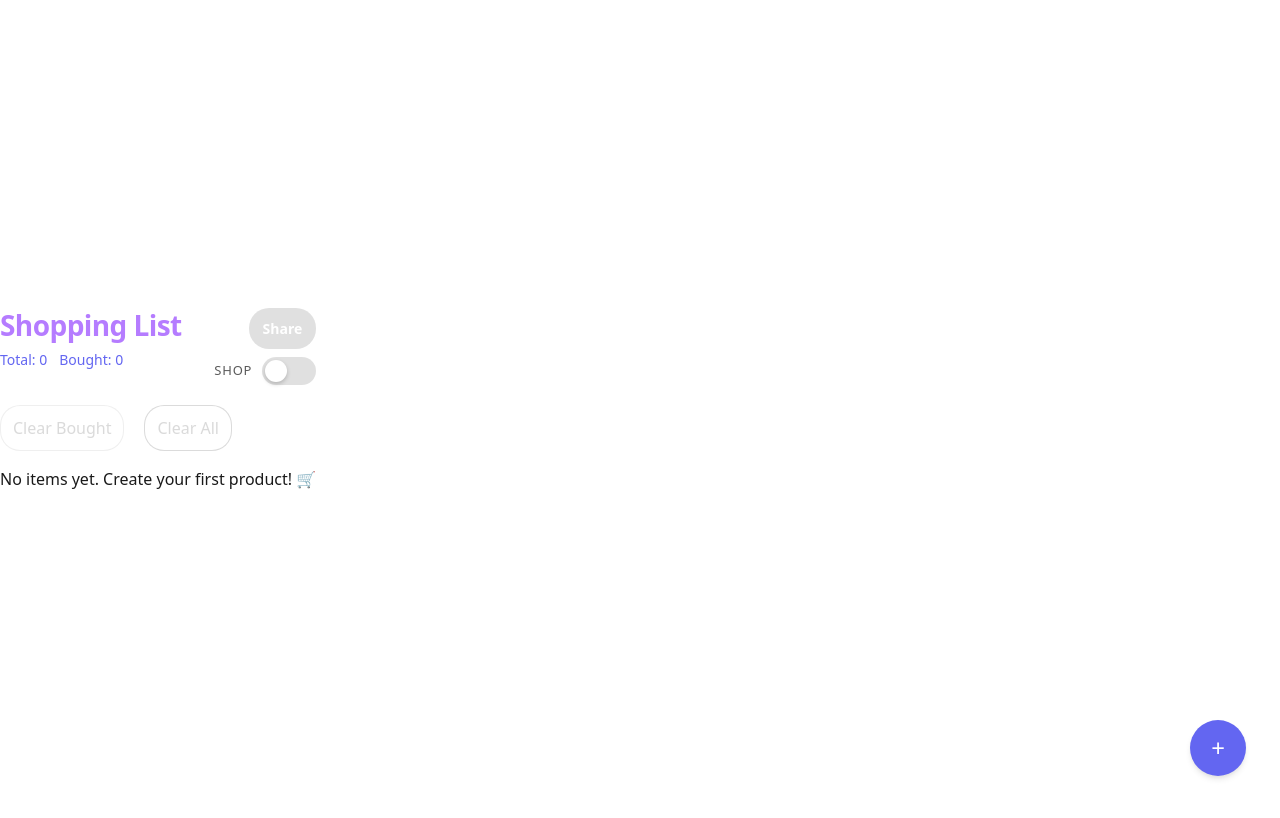
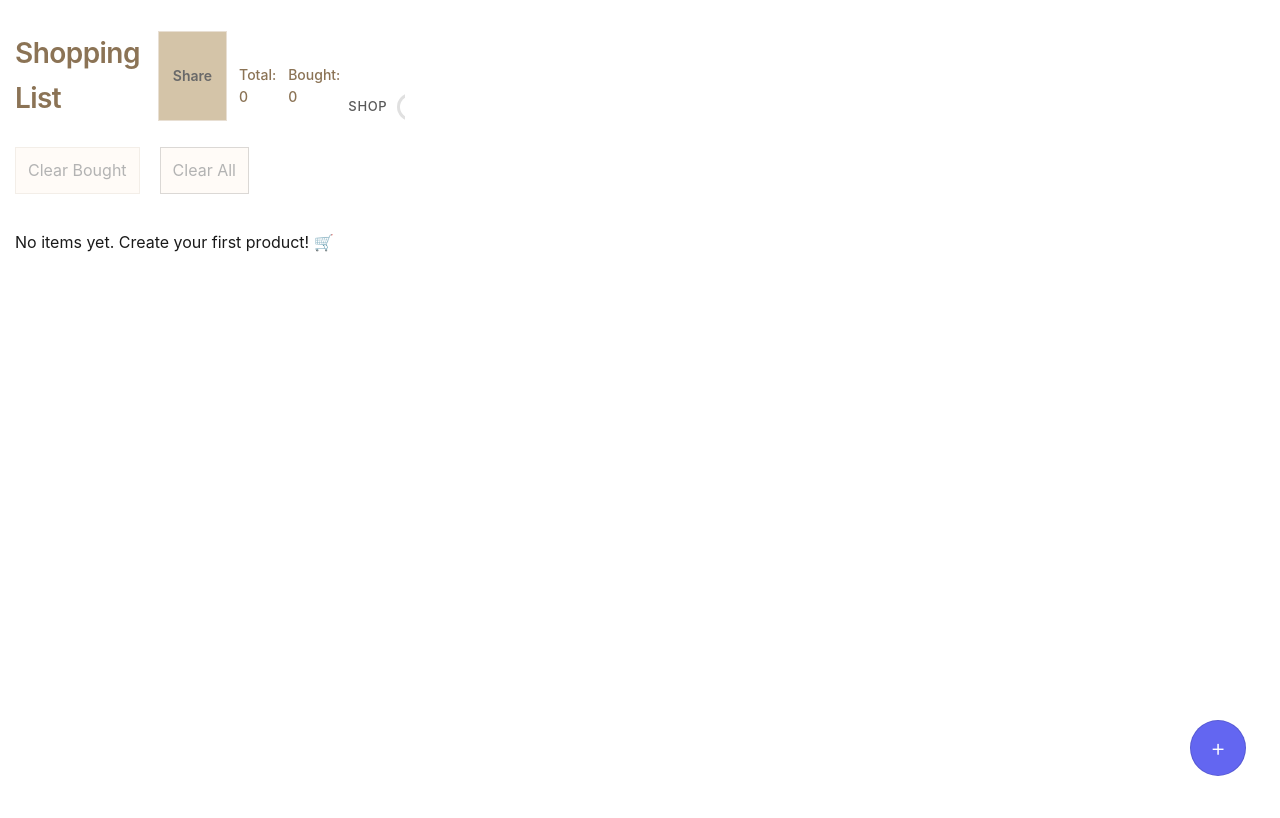
Before and after one commit to kksyai/vibe-makroapp, a React (Vite) app: page / in a window 1280 px wide. Shown: the top 818 px of the page. Built offline with nearby package versions, Linux system fonts and the light colour scheme.

Commit message:
fix: flatten UI styling and normalize item names

```diff
--- a/src/App.css
+++ b/src/App.css
@@ -5,22 +5,27 @@
   --muted: rgba(0,0,0,0.65);
   --border: rgba(0,0,0,0.12);
   --border-strong: rgba(0,0,0,0.2);
-  --shadow: 0 8px 24px rgba(0,0,0,0.08);
-  --accent-purple: #b57cff;
+  --shadow: none;
+  --accent-warm: #8B7355;      /* Warm Olive */
+  --accent-light: #D4C4A8;    /* Light Olive */
+  --accent-dark: #6B5B47;     /* Dark Olive */
 }
 
 body {
   max-width: 390px;
-  margin: 0;
-  background: var(--bg);
+  margin: 15px;
+  /*background: #FFF8F0;     Cream background */
   color: var(--text);
+  font-family: 'Inter', -apple-system, BlinkMacSystemFont, 'Segoe UI', Arial, sans-serif;
+  font-size: 16px;
+  line-height: 1.6;
 }
 
 .wrap {
   max-width: 350px;
   margin: 0 auto;
   padding: 20px;
-  font-family: system-ui, -apple-system, Segoe UI, Roboto, Arial, sans-serif;
+  font-family: 'Inter', -apple-system, BlinkMacSystemFont, 'Segoe UI', Arial, sans-serif;
 }
 
 .header {
@@ -28,7 +33,10 @@ body {
   align-items: center;
   justify-content: space-between;
   gap: 12px;
-  margin: 6px 0 12px;
+  margin: 6px 0 0px;
+
+  /* display: grid;
+  grid-template-columns: 1fr 1fr; */
 }
 
 .header-title {
@@ -38,23 +46,31 @@ body {
 }
 
 .header-left {
-  display: flex;
-  flex-direction: column;
-  gap: 8px;
+  /* display: flex;
+  flex-direction: column; */
+  grid-template-columns: 1fr auto;
+  align-self: stretch;
+  gap: 18px;
+
+  display: grid;
+
 }
 
 .header-right {
-  display: flex;
-  flex-direction: column;
+  /* display: flex;
+  flex-direction: column; */
   gap: 8px;
   align-items: flex-end;
+  align-self: stretch;
+  display: grid;
+  grid-template-columns: 1fr auto;
 }
 
 .header h1 {
   margin: 0;
   font-size: 28px;
   letter-spacing: -0.02em;
-  color:var(--accent-purple);
+  color:var(--accent-warm);
 }
 
 .mode-switch-container {
@@ -92,8 +108,8 @@ body {
   right: 0;
   bottom: 0;
   background-color: var(--border);
-  transition: 0.3s;
-  border-radius: 28px;
+  transition: none;
+  /* border-radius: 28px; */
 }
 
 .switch-slider:before {
@@ -104,22 +120,19 @@ body {
   left: 3px;
   bottom: 3px;
   background-color: white;
-  transition: 0.3s;
+  transition: none;
   border-radius: 50%;
-  box-shadow: 0 2px 4px rgba(0,0,0,0.2);
+  box-shadow: none;
 }
 
 .mode-switch input:checked + .switch-slider {
-  background-color: var(--accent-purple);
+  background-color: var(--accent-warm);
 }
 
 .mode-switch input:checked + .switch-slider:before {
   transform: translateX(26px);
 }
 
-.mode-switch:hover .switch-slider {
-  box-shadow: 0 0 0 4px rgba(181, 124, 255, 0.1);
-}
 
 .meta {
   display: flex;
@@ -130,24 +143,22 @@ body {
 .meta-count {
   display: flex;
   gap: 12px;
-  color: var(--accent-purple);
+  color: var(--accent-warm);
 }
 
 .meta-count {
   display: flex;
   gap: 12px;
-  color: var(--accent-purple);
+  color: var(--accent-warm);
   margin-bottom: 12px;
 }
 
 .panel {
-  background: var(--card);
-  border: 1px solid var(--border);
-  border-radius: 16px;
+  background: #FFF8F0;
+  border: none;
   padding: 16px;
-  box-shadow: var(--shadow);
+  box-shadow: none;
   margin-bottom: 14px;
-
 }
 
 .form .row {
@@ -178,19 +189,15 @@ input, select { /* bubbles */
   box-sizing: border-box;
   width: 100%;
   padding: 12px 12px;
-  border: 1px solid var(--border);
-  border-radius: 20px;
+  border: none;
   outline: none;
-  background: white;
-  /* transition: border-color 120ms ease, box-shadow 120ms ease; */
-  color: var(--black);
-  caret-color: var(--black);
-
+  background: transparent;
+  color: #696969;
+  caret-color: #8B7355;
 }
 
 input:focus, select:focus {
-  border-color: var(--border-strong);
-  box-shadow: 0 0 0 4px rgba(0,0,0,0.06);
+  box-shadow: none;
 }
 
 .controls {
@@ -199,6 +206,7 @@ input:focus, select:focus {
   gap: 10px;
   margin-top: 10px;
   align-items: center;
+  padding: 0px 0px 20px 0px;
 }
 
 
@@ -211,18 +219,19 @@ input:focus, select:focus {
 }
 
 button {
-  border: 1px solid var(--border);
-  background: white;
-  border-radius: 20px;
+  border: 1px solid #E8DFD3;
+  background: #FFF8F0;
+  /* border-radius: 20px; */
   padding: 10px 12px;
   cursor: pointer;
   margin-right: 10px;
-  transition: transform 120ms ease, box-shadow 120ms ease, border-color 120ms ease;
+  transition: none;
+  color: #696969;
 }
 
 button.chip {
   border: 1px solid var(--border);
-  border-radius: 20px;
+  /* border-radius: 20px; */
   font-size: 1em;
   color: var(--black);
   padding: 10px 12px;
@@ -231,11 +240,10 @@ button.chip {
 }
 
 .share-button {
-  background: var(--border);
-  color: white;
-  border: none;
+  background: var(--accent-light);
+  color: #696969;
+  border: 1px solid #E8DFD3;
   padding: 10px 14px;
-  border-radius: 20px;
   font-weight: 600;
   margin-right: 0px;
 }
@@ -245,16 +253,6 @@ button.chip {
   color: var(--muted);
 }
 
-button:hover {
-  transform: translateY(-1px);
-  box-shadow: 0 8px 18px rgba(0,0,0,0.08);
-  border-color: var(--border-strong);
-}
-
-button:active {
-  transform: translateY(0px);
-  box-shadow: none;
-}
 
 button.small {
   padding: 6px 8px;
@@ -272,12 +270,11 @@ button.primary { /* кнопка Add */
   width: 80%;
   margin-left: auto;
   background: #ffb3d9;
-  border: none;
+  border: 1px solid #E8DFD3;
 }
 
 button.primary:active {
-  transform: translateY(0);
-  box-shadow: none;
+  transform: none;
 }
 
 button.ghost {
@@ -301,11 +298,25 @@ button:disabled {
 }
 
 .category h2 {
-  margin: 0 0 8px 2px;
+  /* margin: 0 0 16px 8px; */
   font-size: 14px;
-  color: var(--accent-purple);
+  /* color: #8B7355; */
   text-transform: uppercase;
   letter-spacing: 0.06em;
+  font-weight: 600;
+  position: relative;
+}
+
+.category h2::before {
+  content: '';
+  position: absolute;
+  left: -8px;
+  top: 50%;
+  transform: translateY(-50%);
+  width: 4px;
+  height: 16px;
+  /* background: #8B7355;
+  border-radius: 2px; */
 }
 
 ul {
@@ -319,13 +330,14 @@ ul {
   display: grid;
   grid-template-columns: 2fr 1fr auto;
   box-sizing: border-box;
-  gap: 12px;
+  gap: 5px;
   align-items: center;
-  padding: 12px;
-  border: 1px solid var(--border);
-  border-radius: 16px;
-  box-shadow: 0 10px 22px rgba(0,0,0,0.06);
-  margin-bottom: 8px;
+  padding-left: 5px;
+  padding-right: 5px;
+  padding-top: 0px;
+  padding-bottom: 0px;
+  border: none;
+  box-shadow: none;
 }
 
 /* Shopping mode: align checkbox to the left and use compact layout */
@@ -345,17 +357,16 @@ ul {
   appearance: none;
   width: 22px;
   height: 22px;
-  border-radius: 50%;
-  border: 2px solid var(--border);
-  background: white;
+  /* border-radius: 50%; */
+  border: none;
+  background: var(--border);
   display: inline-block;
   cursor: pointer;
-  transition: background 120ms ease, border-color 120ms ease, box-shadow 120ms ease;
+  transition: none;
 }
 .wrap.shop-mode .item .check input:checked {
-  background: var(--accent-purple);
-  border-color: var(--accent-purple);
-  box-shadow: inset 0 0 0 6px white; /* white inner circle */
+  background: var(--accent-warm);
+  box-shadow: none;
 }
 
 /* edit-mode chip checkboxes: smaller, tighter spacing, align to right inside chip */
@@ -413,8 +424,7 @@ ul {
   outline: none;
 }
 .inline-qty:focus {
-  box-shadow: 0 0 0 4px rgba(181,124,255,0.08);
-  border-radius: 8px;
+  box-shadow: none;
 }
 
 .actions {
@@ -459,36 +469,22 @@ ul {
   text-decoration: none;
   position: relative;
   display: inline-block;
-  transition: background-color 120ms ease, text-decoration 120ms ease;
-}
-
-.unit-select:hover {
-  background-color: rgba(181, 124, 255, 0.1);
-  text-decoration: underline;
-  text-decoration-color: var(--accent-purple);
-  text-underline-offset: 2px;
-}
-
-.unit-select:focus {
-  background-color: rgba(181, 124, 255, 0.15);
-  text-decoration: underline;
-  text-decoration-color: var(--accent-purple);
-  text-underline-offset: 2px;
-}
-
-.unit-select:active {
-  background-color: rgba(181, 124, 255, 0.2);
+  transition: none;
 }
 
 .empty {
-  padding: 18px;
-  border: 1px dashed rgba(0,0,0,0.25);
-  border-radius: 16px;
-  color: var(--muted); /* текст когда список пустой */
-  background: rgba(255,255,255,0.7);
+  padding: 24px;
+  border: none;
+  border-radius: 0;
+  color: #8B7355;
+  background: rgba(255, 248, 240, 0.5);
+  text-align: center;
+  font-size: 16px;
 }
 
 .footer {
   margin-top: 12px;
-  color: var(--muted);
+  color: #8B7355;
+  text-align: center;
+  font-size: 14px;
 }
--- a/src/components/AddProductModal.css
+++ b/src/components/AddProductModal.css
@@ -38,30 +38,29 @@
 .form-group input,
 .form-group select {
   padding: 10px 12px;
-  border: 1px solid var(--border, #e5e7eb);
-  border-radius: 8px;
+  border: none;
+  border-radius: 0;
   font-size: 16px;
   font-family: inherit;
-  background: white;
+  background: transparent;
   color: var(--text-primary, #1f2937);
-  transition: border-color 0.2s ease, box-shadow 0.2s ease;
+  transition: none;
 }
 
 .form-group input:focus,
 .form-group select:focus {
   outline: none;
-  border-color: var(--primary, #6366f1);
-  box-shadow: 0 0 0 3px rgba(99, 102, 241, 0.1);
+  box-shadow: none;
 }
 
 .form-group input.error,
 .form-group select.error {
-  border-color: var(--danger, #ef4444);
+  border-color: transparent;
 }
 
 .form-group input.error:focus,
 .form-group select.error:focus {
-  box-shadow: 0 0 0 3px rgba(239, 68, 68, 0.1);
+  box-shadow: none;
 }
 
 .error-message {
@@ -80,42 +79,26 @@
   flex: 1;
   padding: 12px;
   border: 1px solid var(--border, #e5e7eb);
-  border-radius: 12px;
-  background: white;
+  border-radius: 0;
+  background: transparent;
   color: var(--text-primary, #1f2937);
   font-size: 16px;
   font-weight: 500;
   cursor: pointer;
-  transition: all 0.2s ease;
-}
-
-.button-secondary:hover {
-  background: var(--border, #e5e7eb);
-}
-
-.button-secondary:active {
-  transform: scale(0.98);
+  transition: none;
 }
 
 .button-primary {
   flex: 1;
   padding: 12px;
-  border: none;
-  border-radius: 12px;
+  border: 1px solid var(--border, #e5e7eb);
+  border-radius: 0;
   background: var(--primary, #6366f1);
   color: white;
   font-size: 16px;
   font-weight: 600;
   cursor: pointer;
-  transition: all 0.2s ease;
-}
-
-.button-primary:hover {
-  background: var(--primary-dark, #4f46e5);
-}
-
-.button-primary:active {
-  transform: scale(0.98);
+  transition: none;
 }
 
 @media (max-width: 640px) {
--- a/src/components/CategorySection.css
+++ b/src/components/CategorySection.css
@@ -1,5 +1,5 @@
 .category-section {
-  margin-bottom: 16px;
+  margin-bottom: 10px;
 }
 
 .category-title {
@@ -16,5 +16,5 @@
   margin: 0;
   padding: 0;
   display: grid;
-  gap: 8px;
+  gap: 0px;
 }
--- a/src/components/FloatingButton.css
+++ b/src/components/FloatingButton.css
@@ -5,27 +5,18 @@
   width: 56px;
   height: 56px;
   border-radius: 28px;
-  border: none;
+  border: 1px solid var(--border, #e5e7eb);
   background: var(--primary, #6366f1);
   color: white;
   font-size: 24px;
   font-weight: 300;
   cursor: pointer;
-  box-shadow: 0 4px 6px -1px rgba(0, 0, 0, 0.1), 0 2px 4px -1px rgba(0, 0, 0, 0.06);
-  transition: transform 0.2s ease, box-shadow 0.2s ease;
+  box-shadow: none;
+  transition: none;
   display: flex;
   align-items: center;
   justify-content: center;
   z-index: 100;
-}
-
-.floating-button:hover {
-  transform: scale(1.05);
-  box-shadow: 0 10px 15px -3px rgba(0, 0, 0, 0.1), 0 4px 6px -2px rgba(0, 0, 0, 0.05);
-}
-
-.floating-button:active {
-  transform: scale(0.95);
 }
 
 @media (max-width: 640px) {
--- a/src/components/Header.css
+++ b/src/components/Header.css
@@ -1,16 +1,23 @@
 .header {
   display: flex;
-  align-items: flex-start;
+  align-items: center;
   justify-content: space-between;
   gap: 12px;
-  margin-bottom: 16px;
-  padding: 8px 0;
+  margin: 6px 0 12px;
+  background: transparent;
+  border-radius: 0;
+  padding: 16px 0px;
+  box-shadow: none;
+  position: relative;
+  overflow: hidden;
 }
 
 .header-left {
   display: flex;
   flex-direction: column;
   gap: 8px;
+  position: relative;
+  z-index: 1;
 }
 
 .header-right {
@@ -18,58 +25,49 @@
   flex-direction: column;
   gap: 8px;
   align-items: flex-end;
+  position: relative;
+  z-index: 1;
 }
 
 .header-title {
   font-size: 24px;
-  font-weight: 700;
+  font-weight: 600;
   margin: 0;
   letter-spacing: -0.02em;
-  color: var(--primary, #6366f1);
+  color: #1f2937;
+  position: relative;
+  z-index: 1;
 }
 
 .meta-count {
   display: flex;
   gap: 12px;
+  color: #6b7280;
   font-size: 14px;
-  color: var(--text-secondary, #6b7280);
+  font-weight: 500;
 }
 
 .meta-count-item {
-  color: var(--primary, #6366f1);
+  color: inherit;
   font-weight: 500;
 }
 
 .share-button {
-  background: var(--primary-light, #e0e7ff);
-  color: var(--primary, #6366f1);
-  border: none;
+  background: transparent;
+  color: #1f2937;
+  border: 1px solid #e5e7eb;
+  border-radius: 0;
   padding: 8px 16px;
-  border-radius: 12px;
+  font-weight: 600;
   font-size: 14px;
-  font-weight: 500;
   cursor: pointer;
-  transition: all 0.2s ease;
-  position: relative;
-}
-
-.share-button:hover {
-  background: var(--primary-dark, #4f46e5);
-  color: white;
-}
-
-.share-button:active {
-  transform: scale(0.95);
 }
 
 .copied-badge {
-  position: absolute;
-  bottom: -20px;
-  left: 50%;
-  transform: translateX(-50%);
-  font-size: 12px;
-  color: var(--success, #10b981);
-  white-space: nowrap;
+  font-size: 13px;
+  color: #6b7280;
+  margin-left: 8px;
+  font-weight: 500;
 }
 
 .mode-switch-container {
@@ -80,10 +78,12 @@
 
 .switch-label {
   font-size: 13px;
-  color: var(--text-secondary, #6b7280);
-  font-weight: 500;
+  color: #6b7280;
+  font-weight: 600;
   text-transform: uppercase;
-  letter-spacing: 0.06em;
+  letter-spacing: 0.05em;
+  position: relative;
+  z-index: 1;
 }
 
 .mode-switch {
@@ -107,8 +107,8 @@
   left: 0;
   right: 0;
   bottom: 0;
-  background-color: var(--border, #e5e7eb);
-  transition: 0.3s;
+  background-color: #e5e7eb;
+  transition: none;
   border-radius: 28px;
 }
 
@@ -119,23 +119,20 @@
   width: 22px;
   left: 3px;
   bottom: 3px;
-  background-color: white;
-  transition: 0.3s;
+  background-color: #ffffff;
+  transition: none;
   border-radius: 50%;
-  box-shadow: 0 2px 4px rgba(0, 0, 0, 0.1);
+  box-shadow: none;
 }
 
 .mode-switch input:checked + .switch-slider {
-  background-color: var(--primary, #6366f1);
+  background-color: #d1d5db;
 }
 
 .mode-switch input:checked + .switch-slider:before {
-  transform: translateX(24px);
+  transform: translateX(26px);
 }
 
-.mode-switch:hover .switch-slider {
-  box-shadow: 0 0 0 4px rgba(99, 102, 241, 0.1);
-}
 
 @media (max-width: 640px) {
   .header {
--- a/src/components/Header.jsx
+++ b/src/components/Header.jsx
@@ -5,13 +5,7 @@ export default function Header({ mode, onToggleMode, totalCount, checkedCount, o
     <header className="header">
       <div className="header-left">
         <h1 className="header-title">Shopping List</h1>
-        <div className="meta-count">
-          <span className="meta-count-item">Total: {totalCount}</span>
-          <span className="meta-count-item">Bought: {checkedCount}</span>
-        </div>
-      </div>
 
-      <div className="header-right">
         <button
           className="share-button"
           onClick={onShare}
@@ -20,6 +14,15 @@ export default function Header({ mode, onToggleMode, totalCount, checkedCount, o
           Share
           {copied && <span className="copied-badge">Copied!</span>}
         </button>
+
+      </div>
+
+      <div className="header-right">
+
+        <div className="meta-count">
+          <span className="meta-count-item">Total: {totalCount}</span>
+          <span className="meta-count-item">Bought: {checkedCount}</span>
+        </div>
 
         <div className="mode-switch-container">
           <span className="switch-label">{mode === "edit" ? "SHOP" : "EDIT"}</span>
--- a/src/components/ItemEditModal.css
+++ b/src/components/ItemEditModal.css
@@ -38,30 +38,29 @@
 .form-group input,
 .form-group select {
   padding: 10px 12px;
-  border: 1px solid var(--border, #e5e7eb);
-  border-radius: 8px;
+  border: none;
+  border-radius: 0;
   font-size: 16px;
   font-family: inherit;
-  background: white;
+  background: transparent;
   color: var(--text-primary, #1f2937);
-  transition: border-color 0.2s ease, box-shadow 0.2s ease;
+  transition: none;
 }
 
 .form-group input:focus,
 .form-group select:focus {
   outline: none;
-  border-color: var(--primary, #6366f1);
-  box-shadow: 0 0 0 3px rgba(99, 102, 241, 0.1);
+  box-shadow: none;
 }
 
 .form-group input.error,
 .form-group select.error {
-  border-color: var(--danger, #ef4444);
+  border-color: transparent;
 }
 
 .form-group input.error:focus,
 .form-group select.error:focus {
-  box-shadow: 0 0 0 3px rgba(239, 68, 68, 0.1);
+  box-shadow: none;
 }
 
 .error-message {
@@ -80,63 +79,38 @@
   flex: 1;
   padding: 12px;
   border: 1px solid var(--border, #e5e7eb);
-  border-radius: 12px;
-  background: white;
+  border-radius: 0;
+  background: transparent;
   color: var(--text-primary, #1f2937);
   font-size: 16px;
   font-weight: 500;
   cursor: pointer;
-  transition: all 0.2s ease;
-}
-
-.button-secondary:hover {
-  background: var(--border, #e5e7eb);
-}
-
-.button-secondary:active {
-  transform: scale(0.98);
+  transition: none;
 }
 
 .button-primary {
   flex: 1;
   padding: 12px;
-  border: none;
-  border-radius: 12px;
+  border: 1px solid var(--border, #e5e7eb);
+  border-radius: 0;
   background: var(--primary, #6366f1);
   color: white;
   font-size: 16px;
   font-weight: 600;
   cursor: pointer;
-  transition: all 0.2s ease;
-}
-
-.button-primary:hover {
-  background: var(--primary-dark, #4f46e5);
-}
-
-.button-primary:active {
-  transform: scale(0.98);
+  transition: none;
 }
 
 .button-danger {
   padding: 12px;
   border: 1px solid var(--danger, #ef4444);
-  border-radius: 12px;
-  background: white;
+  border-radius: 0;
+  background: transparent;
   color: var(--danger, #ef4444);
   font-size: 16px;
   font-weight: 500;
   cursor: pointer;
-  transition: all 0.2s ease;
-}
-
-.button-danger:hover {
-  background: #fef2f2;
-  border-color: #dc2626;
-}
-
-.button-danger:active {
-  transform: scale(0.98);
+  transition: none;
 }
 
 @media (max-width: 640px) {
--- a/src/components/ModalOverlay.css
+++ b/src/components/ModalOverlay.css
@@ -21,8 +21,8 @@
 
 .modal-content {
   background: white;
-  border-radius: 16px;
-  box-shadow: 0 20px 25px -5px rgba(0, 0, 0, 0.1), 0 10px 10px -5px rgba(0, 0, 0, 0.04);
+  border-radius: 0;
+  box-shadow: none;
   animation: slideUp 0.3s ease;
 }
 
@@ -35,7 +35,7 @@
 .modal-content.bottom-sheet {
   width: 100%;
   max-width: 100%;
-  border-radius: 24px 24px 0 0;
+  border-radius: 0;
   padding: 24px;
   animation: slideUpMobile 0.3s ease;
 }
--- a/src/index.css
+++ b/src/index.css
@@ -1,68 +1,29 @@
 :root {
-  font-family: system-ui, Avenir, Helvetica, Arial, sans-serif;
+  font-family: system-ui, -apple-system, "Segoe UI", sans-serif;
   line-height: 1.5;
   font-weight: 400;
-
-  color-scheme: light dark;
-  color: rgba(225, 12, 12, 0.87);
-  background-color: #242424;
-
+  color: #1f2937;
+  background-color: #ffffff;
   font-synthesis: none;
   text-rendering: optimizeLegibility;
   -webkit-font-smoothing: antialiased;
   -moz-osx-font-smoothing: grayscale;
 }
 
-a {
-  font-weight: 500;
-  color: #646cff;
-  text-decoration: inherit;
-}
-a:hover {
-  color: #535bf2;
-}
-
 body {
   margin: 0;
-  display: flex;
-  place-items: center;
   min-width: 320px;
   min-height: 100vh;
-}
-
-h1 {
-  font-size: 3.2em;
-  line-height: 1.1;
+  background-color: #ffffff;
 }
 
 button {
-  border-radius: 8px;
-  border: 1px solid transparent;
-  padding: 0.6em 1.2em;
-  font-size: 1em;
-  font-weight: 500;
   font-family: inherit;
-  background-color: #1a1a1a;
-  cursor: pointer;
-  transition: border-color 0.25s;
-}
-button:hover {
-  border-color: #646cff;
-}
-button:focus,
-button:focus-visible {
-  outline: 4px auto -webkit-focus-ring-color;
 }
 
-@media (prefers-color-scheme: light) {
-  :root {
-    color: #213547;
-    background-color: #ffffff;
-  }
-  a:hover {
-    color: #747bff;
-  }
-  button {
-    background-color: #f9f9f9;
-  }
+button:focus-visible,
+input:focus-visible,
+select:focus-visible {
+  outline: 2px solid #111827;
+  outline-offset: 2px;
 }
--- a/src/utils/validation.js
+++ b/src/utils/validation.js
@@ -22,7 +22,9 @@ export function validateItem(item) {
 }
 
 export function normalizeName(name) {
-  return (name ?? "").trim();
+  const trimmed = (name ?? "").trim();
+  if (!trimmed) return "";
+  return trimmed.charAt(0).toUpperCase() + trimmed.slice(1);
 }
 
 export function normalizeCategory(category) {
```
Also changed, not shown: src/components/Item.css (+22 -24 lines).
